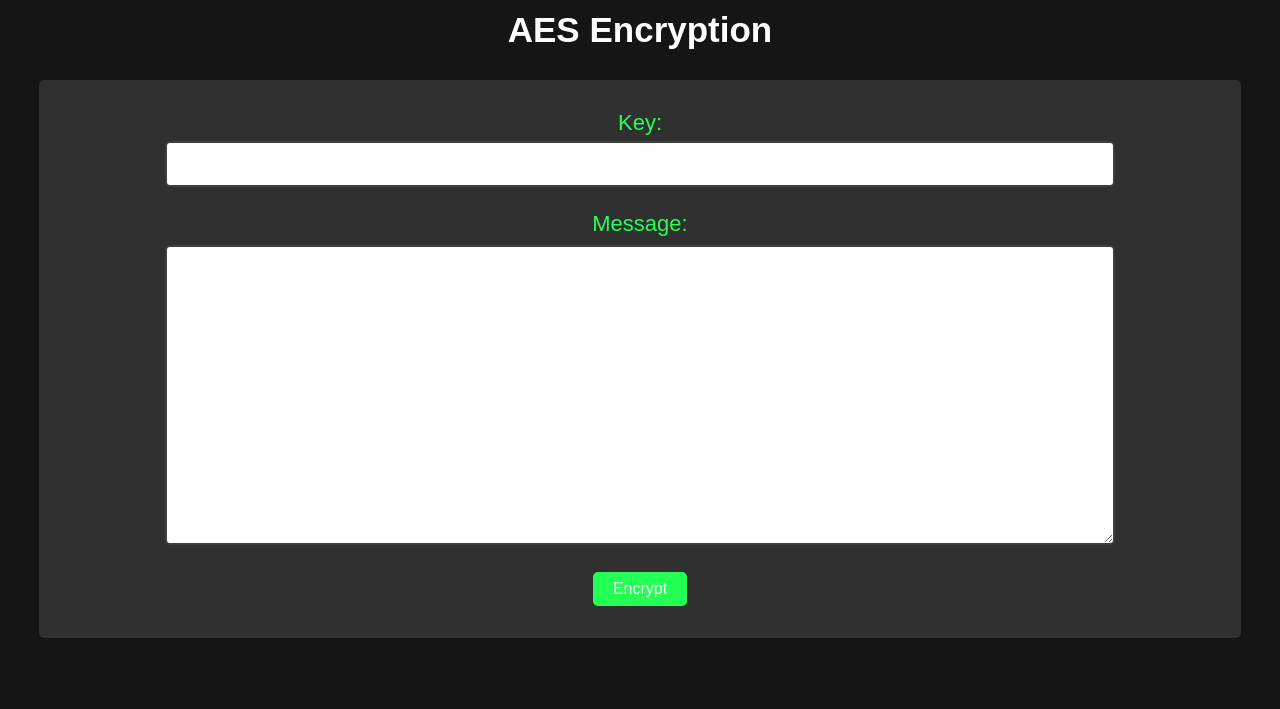
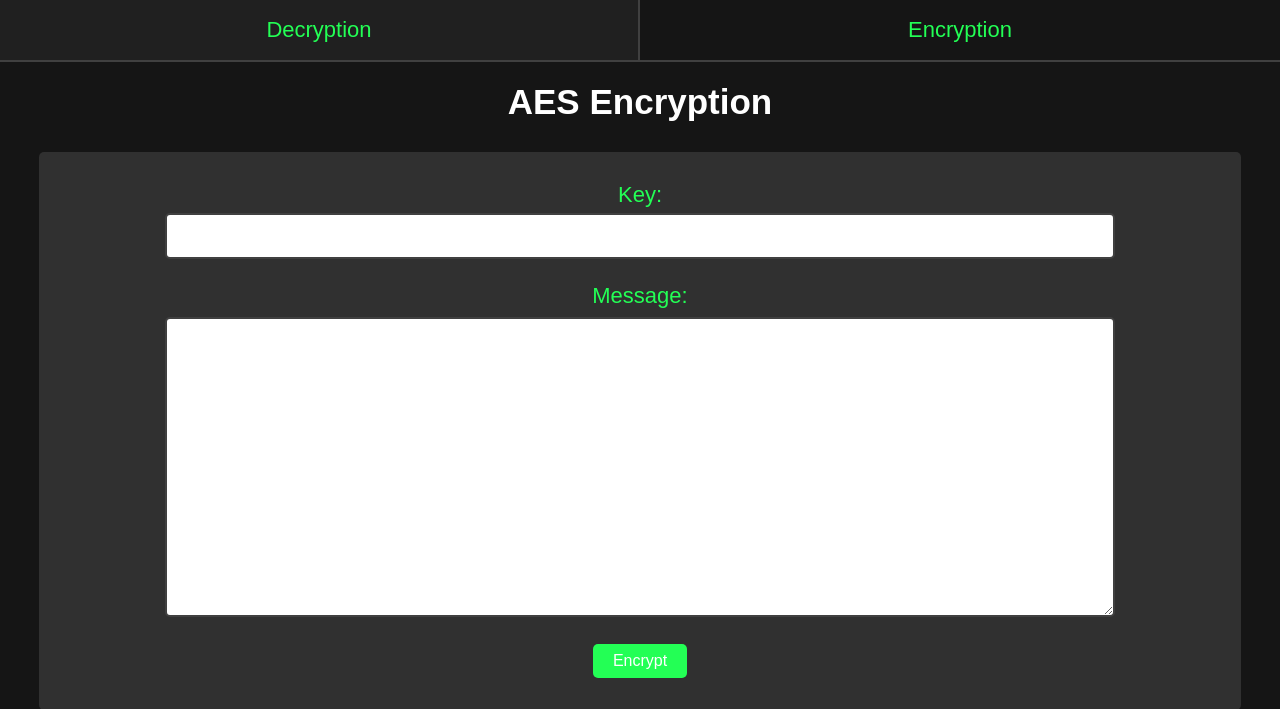
Before and after one commit to Collinformatics/Encryption, a Flask app: template templates/AES.html in a window 1280 px wide. Shown: the top 709 px of the page. Run offline with Flask 3, Linux system fonts and the light colour scheme; the template is opened without the code that fills it, so the values that code supplies are empty; some libraries are stand-ins or nearby versions.

Commit message:
Add files via upload

```diff
--- a/app.py
+++ b/app.py
@@ -6,9 +6,9 @@ app = Flask(__name__)
 
 @app.route('/')
 def home():
-    return render_template('home.html')
+    return render_template('decrypt.html')
 
-@app.route('/encrypt', methods=['POST'])
+@app.route('/AES')
 def encryptionAES():
     return render_template('AES.html')
 
--- a/static/styles.css
+++ b/static/styles.css
@@ -30,7 +30,7 @@ h1 {
     font-size: 35px;
     color: var(--white);
     padding: 10px;
-    margin: 0px auto;
+    margin: 10px auto;
 }
 
 p {
@@ -63,42 +63,15 @@ p2 {
     width: 90%;
 }
 
-
-
 .container-header {
     border-bottom: 2px solid var(--colorAccent);
     width: 100%;
     height: 60px;
-    display: flex; /* add this */
+    display: flex; /* make horizontal buttons */
     flex-direction: row;
     margin: 0px auto;
     padding: 0px;
 }
-.buttonHeader {
-    background-color: var(--black);
-    color: var(--white);
-    border-radius: 0;
-    font-size: 22px;
-    width: 50vw;
-    height: 100%; /* Fill container height */
-    cursor: pointer;
-    padding: 12px 0;
-    margin-top: 0px;
-    margin-bottom: 0;
-    display: block;
-}
-
-.buttonHeader:first-child {
-    border-right: 2px solid var(--colorAccent); /* Add a. border to the first button */
-}
-.buttonHeader:hover {
-    background-color: #252525;
-}
-
-
-
-
-
 
 .container-text {
     background-color: var(--colorBG);
@@ -146,6 +119,28 @@ button:hover {
     background-color: var(--buttonHighlight);
 }
 
+.buttonHeader {
+    background-color: var(--black);
+    color: var(--colorHeader);
+    border-radius: 0;
+    font-size: 22px;
+    width: 50vw;
+    height: 100%; /* Fill container height */
+    cursor: pointer;
+    padding: 12px 0;
+    margin-top: 0px;
+    margin-bottom: 0;
+    display: block;
+}
+
+.buttonHeader:first-child {
+    border-right: 2px solid var(--colorAccent); /* Add a border to the first button */
+}
+
+.buttonHeader:hover {
+    background-color: #202020;
+}
+
 .input-form {
     align-items: center;
     text-align: center;
--- a/templates/AES.html
+++ b/templates/AES.html
@@ -5,9 +5,14 @@
         <script src="https://cdn.jsdelivr.net/npm/crypto-js@4.1.1/crypto-js.min.js"></script>
         <script src="{{ url_for('static', filename='AES.js') }}"></script>
 
-        <title>Application</title>
+        <title>Encryption</title>
     </head>
     <body>
+        <div class="container-header">
+            <button class="buttonHeader" onclick="decrypt()">Decryption</button>
+            <button class="buttonHeader" onclick="encrypt()">Encryption</button>
+        </div>
+
         <h1>AES Encryption</h1>
         <!-- Main container -->
         <div class="container">
@@ -59,6 +64,30 @@
                 </div>
             `;
             }
+
+        // Button Functions
+        function decrypt() {
+            fetch('/', {
+                method: 'GET',
+            }).then(response => {
+                if (response.ok) {
+                    window.location.href = '/';  // Redirect to the AES page
+                } else {
+                    console.error('Decryption request failed');
+                }
+            }).catch(err => console.error('Fetch error: ', err)); // Handle any errors
+        }
+        function encrypt() {
+            fetch('/AES', {
+                method: 'GET',
+            }).then(response => {
+                if (response.ok) {
+                    window.location.href = '/AES';  // Redirect to the AES page
+                } else {
+                    console.error('Encryption request failed');
+                }
+            }).catch(err => console.error('Fetch error: ', err)); // Handle any errors
+        }
         </script>
     </body>
 </html>
```
Also changed, not shown: templates/decrypt.html (added, +59 -0 lines).
